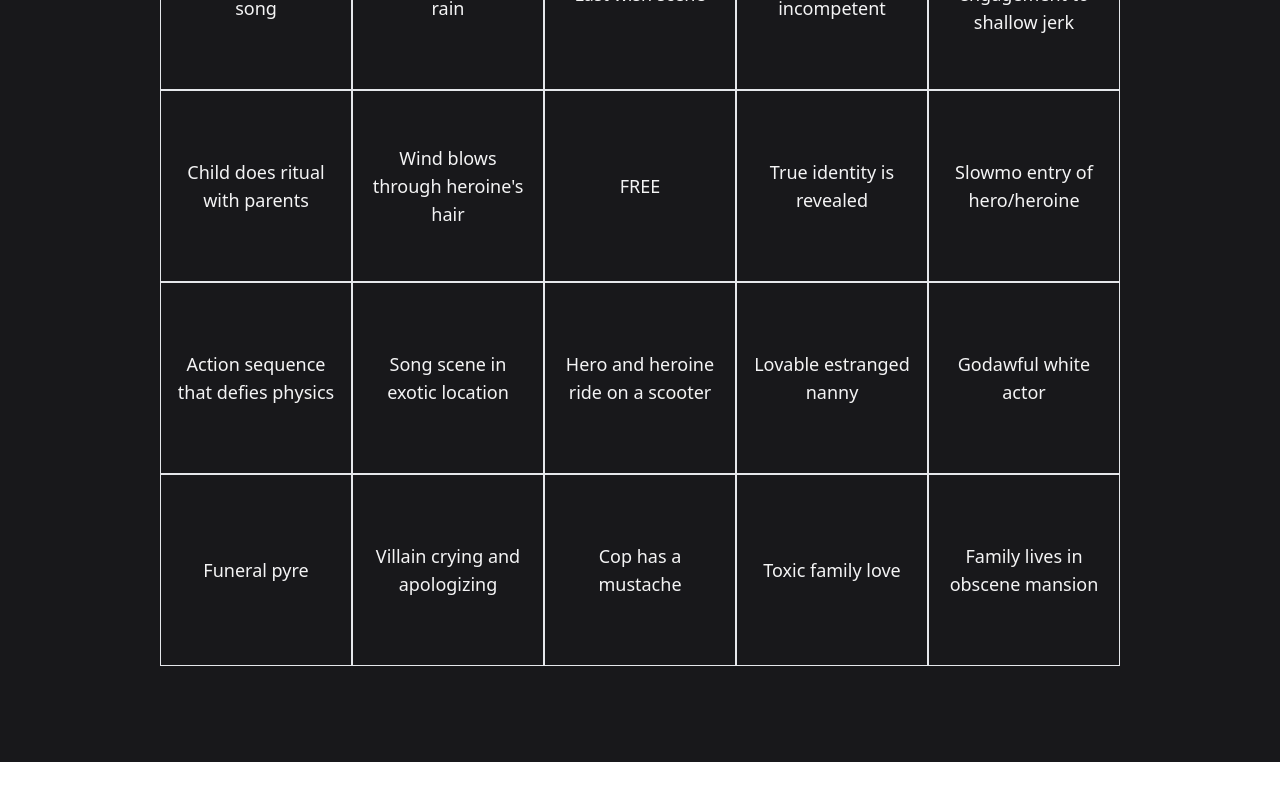
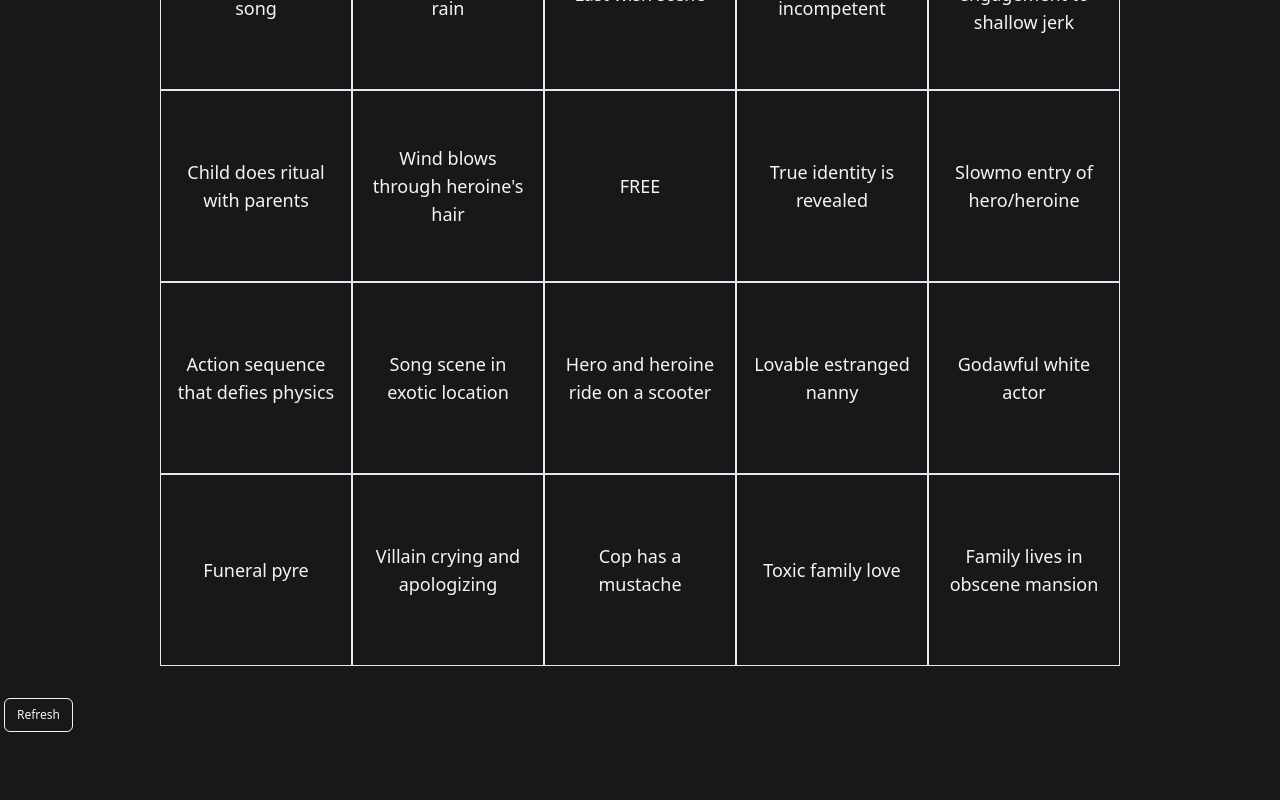
Before and after one commit to akvashi24/bingobongo, a Next.js app: page / in a window 1280 px wide. Shown: the part 366-1166 px from the top of the page. Before the commit the page ends 1128 px from the top, so only its background shows below. Built offline with nearby package versions, Linux system fonts and the light colour scheme.

Commit message:
Persist across refresh

```diff
--- a/pages/index.js
+++ b/pages/index.js
@@ -62,15 +62,43 @@ function range(start, stop, step) {
 const BOARD_SIZE = 5
 
 
+function useStickyState(defaultValue, key) {
+  const [value, setValue] = useState(() => {
+    let stickyValue = null
+    if (typeof window !== 'undefined') {
+       stickyValue = window.localStorage.getItem(key);
+    }
+      return stickyValue !== null
+      ? JSON.parse(stickyValue)
+      : defaultValue;
+    });
+  useEffect(() => {
+    window.localStorage.setItem(key, JSON.stringify(value));
+  }, [key, value]);
+  return [value, setValue];
+}
+
+function useHasMounted() {
+  const [hasMounted, setHasMounted] = useState(false);
+  useEffect(() => {
+    setHasMounted(true);
+  }, []);
+  return hasMounted;
+}
+
 export default function Home() {
-  const [shuffled, setShuffled] = useState([]);
-  const [squares, setSquares] = useState(Array.from({ length: 25 }, () => false))
-  const [bingo, setBingo] = useState(false)
+  const [shuffled, setShuffled] = useStickyState([], 'shuffled');
+  const [squares, setSquares] = useStickyState(Array.from({ length: 25 }, () => false), 'squares')
+  const [bingo, setBingo] = useStickyState(false, 'bingo')
+
+  const hasMounted = useHasMounted()
 
   useEffect(
     ()=> {
-      const shuffledNames = shuffle(NAMES)
-      setShuffled(shuffledNames)
+      if (shuffled.length === 0) {
+        const shuffledNames = shuffle(NAMES)
+        setShuffled(shuffledNames)
+      }
     }, [])
 
   const checkBingo = (list) => {
@@ -103,12 +131,20 @@ export default function Home() {
     }
   }
 
+  const refresh = () => {
+    setShuffled(shuffle(NAMES))
+    setSquares(Array.from({ length: 25 }, () => false))
+    setBingo(false)
+  }
+
   function Square(props) {
+
+    useEffect(()=> checkBingo(squares), [])
+
     const handleClick = () => {
       const newList = [...squares]
       newList[props.index] = !newList[props.index]
       setSquares(newList)
-      checkBingo(newList)
     }
 
     const imageUrl = 'https://st1.latestly.com/wp-content/uploads/2022/06/Shah-Rukh-Khan-Pose.jpg'
@@ -133,8 +169,12 @@ export default function Home() {
     )
   }
 
+  if (!hasMounted) {
+    return null
+  }
+
   return (
-    <div>
+    <div suppressHydrationWarning>
       <Head>
         <title>Bollywood Bingo</title>
         <meta name="description" content="Hand-made by Adin Vashi" />
@@ -165,7 +205,10 @@ export default function Home() {
           <Row>
           {range(20,25).map((e) => <Square key={e} index={e} text={shuffled[e]}/>)}
           </Row>
-        <div className='text-center bg-zinc-900 mt-8'>
+        <div className='mt-8 text-left'>
+          <button onClick={refresh} className='text-zinc-100 text-xs px-3 py-2 border border-zinc-100 rounded-md'>Refresh</button>
+        </div>
+        <div className='text-center bg-zinc-900 mt-8 h-16'>
           { bingo ?
             <span className='text-green-500 font-bold text-5xl animate-pulse uppercase'>
               Bingo!
```
